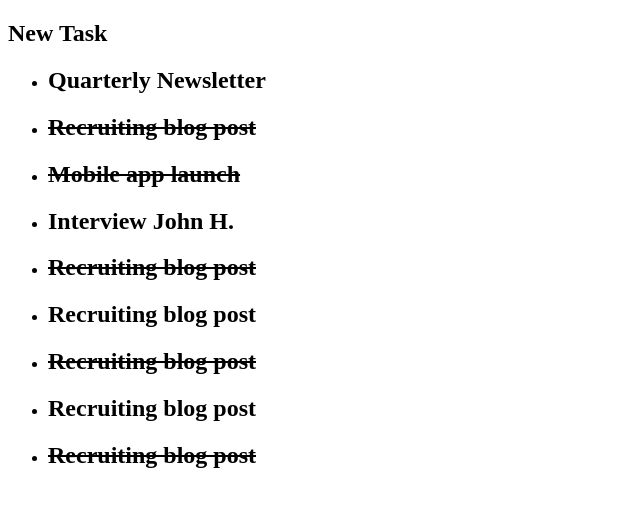
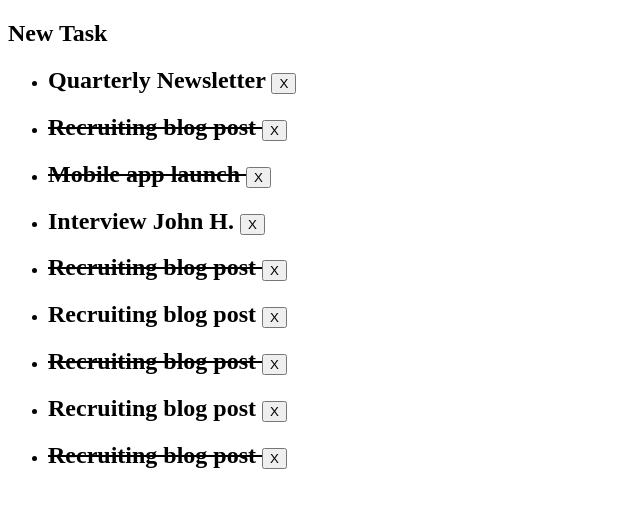
Before and after one commit to EmanueleVenditti95/vue-todolist, a plain HTML site: page index.html in a window 1280 px wide. Shown: the whole page, without its empty margins (0-640 px from the left). Drawn offline with nearby package versions, Linux system fonts and the light colour scheme.

Commit message:
Add - remove task button

```diff
--- a/app.js
+++ b/app.js
@@ -36,7 +36,10 @@ createApp({
         }
     },
     methods: {
-
+        removeTask(removeIndex){
+            this.tasks.splice(removeIndex,1)
+            console.log(this.tasks,removeIndex)
+        }
     },
     mounted() {
         console.log('vue ok');
--- a/index.html
+++ b/index.html
@@ -13,7 +13,9 @@
             <h1>New Task</h1>
             <ul>
                 <li v-for="(task,index) in tasks">
-                   <h1 :class="task.done === true ? 'marked' : ''" >{{ task.text }}</h1>
+                   <h1 :class="task.done === true ? 'marked' : ''" >{{ task.text }}
+                    <span><button @click="removeTask(index)">X</button></span>
+                   </h1>
                 </li>
             </ul>
         </section>
```
